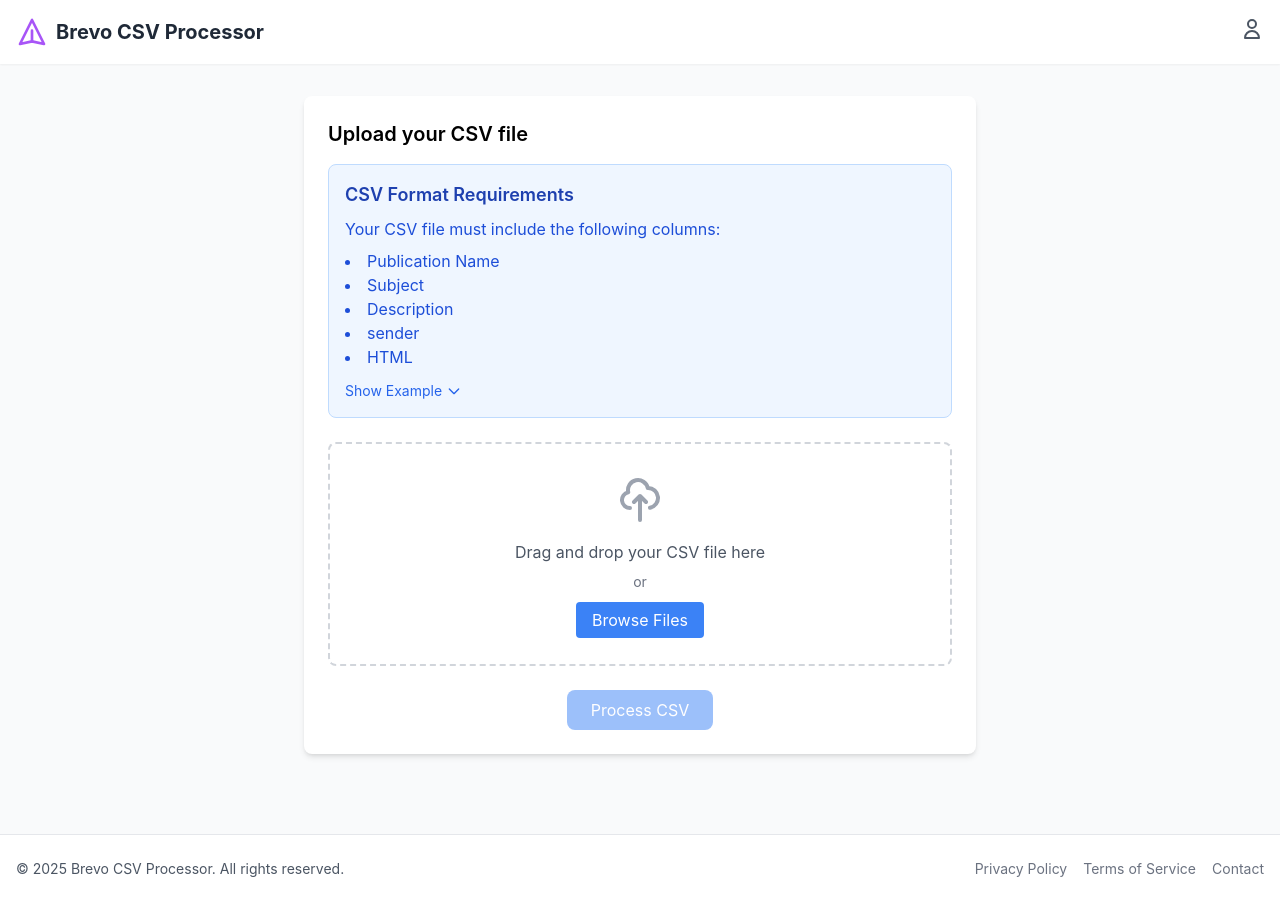
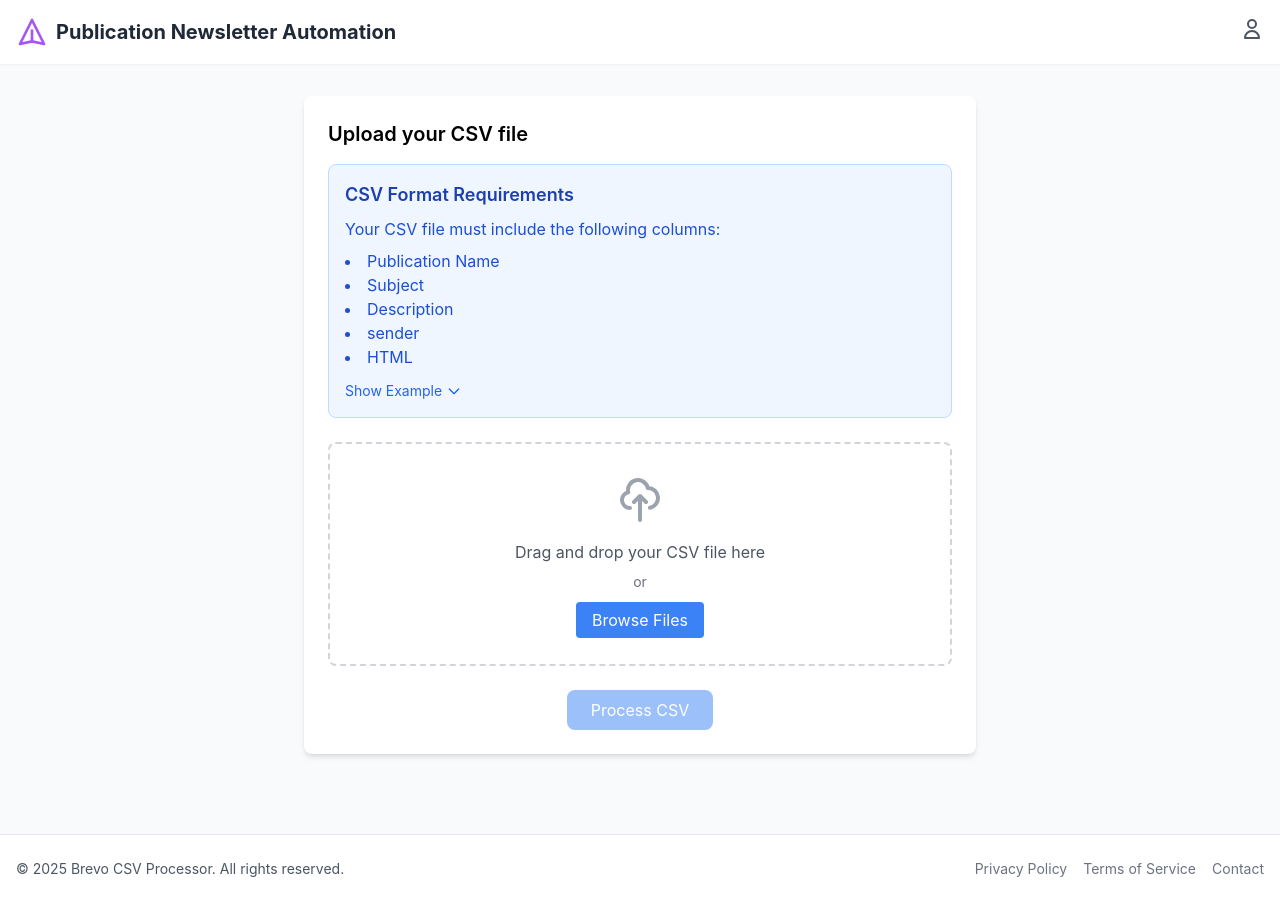
Before and after one commit to dwilley21/publication-newsletter-automation, a Nuxt app in the folder frontend/: page / in a window 1280 px wide. Built offline with nearby package versions, Linux system fonts and the light colour scheme.

Commit message:
Rename header to Publication Newsletter Automation

```diff
--- a/frontend/components/AppHeader.vue
+++ b/frontend/components/AppHeader.vue
@@ -5,7 +5,7 @@
         <svg xmlns="http://www.w3.org/2000/svg" class="h-8 w-8 text-purple-500 mr-2" fill="none" viewBox="0 0 24 24" stroke="currentColor">
           <path stroke-linecap="round" stroke-linejoin="round" stroke-width="2" d="M12 19l9 2-9-18-9 18 9-2zm0 0v-8" />
         </svg>
-        <h1 class="text-xl font-bold text-gray-800">Brevo CSV Processor</h1>
+        <h1 class="text-xl font-bold text-gray-800">Publication Newsletter Automation</h1>
       </div>
       <div>
         <button class="text-gray-600 hover:text-gray-800">
```
